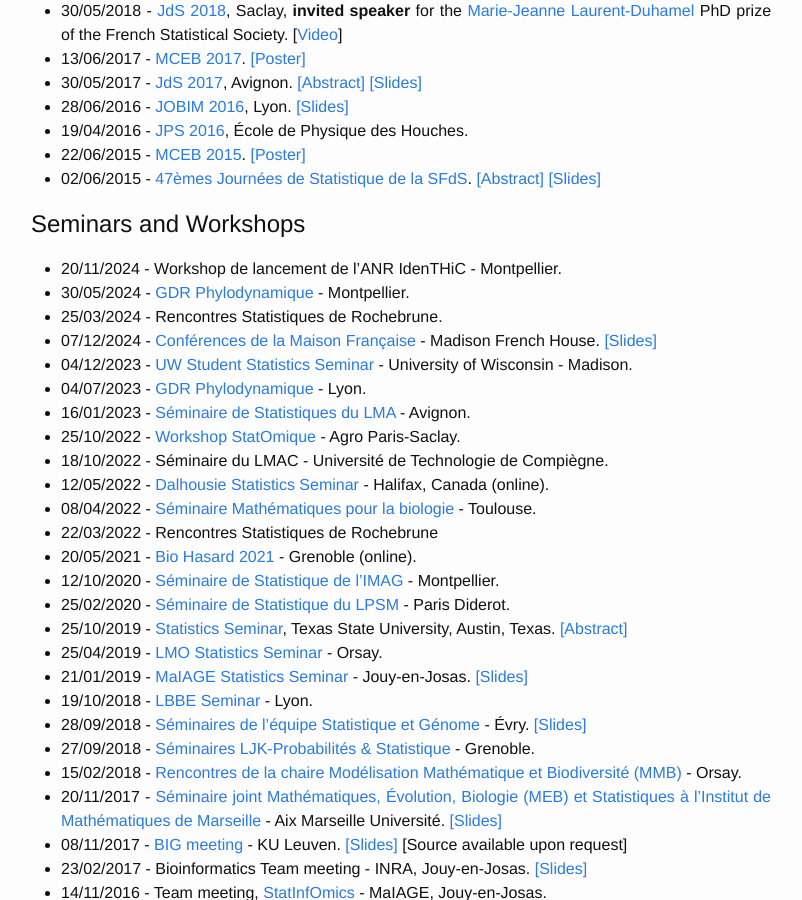
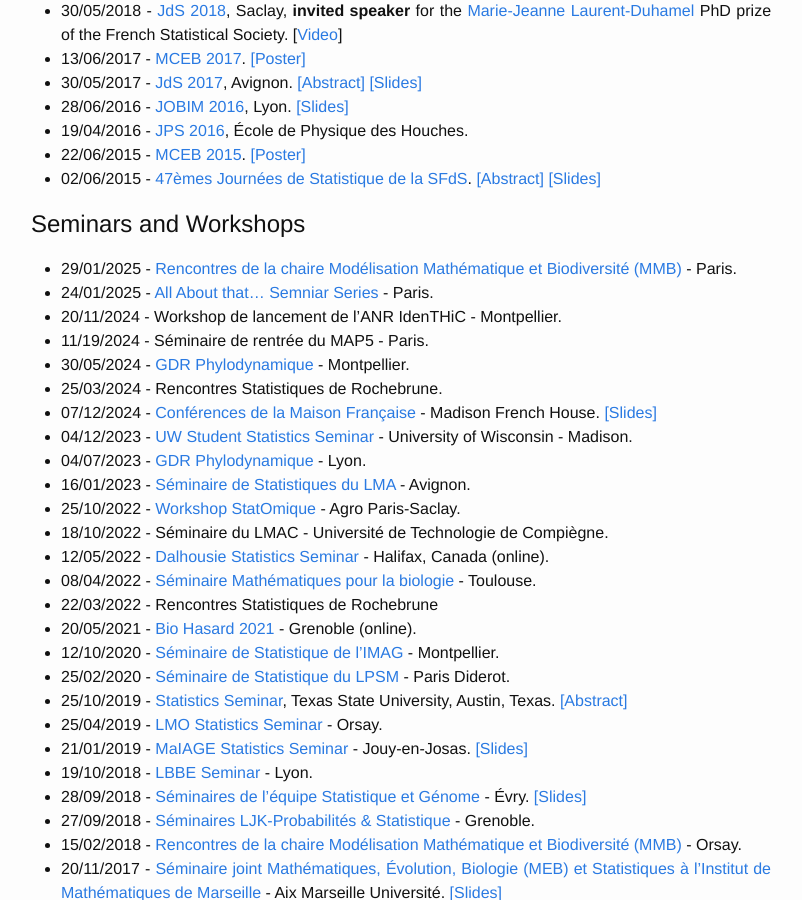
Before and after one commit to pbastide/pbastide.github.io, a Jekyll site: the page built from publi.md, in a window 1280 px wide and 900 px high, scrolled down 3147 px. Shown: the whole window, without its empty margins (239-1041 px from the left). Built offline with Jekyll 4.4.1, drawn with Linux system fonts in a browser that asks for light colours.

Commit message:
Update conferences

```diff
--- a/publi.md
+++ b/publi.md
@@ -121,7 +121,10 @@ A [small summary](https://sco.lt/8P2PdB) was published by the Paris Saclay [Life
 
 # Seminars and Workshops
 
+* 29/01/2025 - [Rencontres de la chaire Modélisation Mathématique et Biodiversité (MMB)](http://www.cmap.polytechnique.fr/chaire-mmb/meeting29012025.html) - Paris.
+* 24/01/2025 - [All About that... Semniar Series](https://sites.google.com/view/all-about-that-bayes/#h.okg5lblk6lnm) - Paris.
 * 20/11/2024 - Workshop de lancement de l'ANR IdenTHiC - Montpellier.
+* 11/19/2024 - Séminaire de rentrée du MAP5 - Paris.
 * 30/05/2024 - [GDR Phylodynamique](https://phylodyn2024.sciencesconf.org/) - Montpellier.
 * 25/03/2024 - Rencontres Statistiques de Rochebrune.
 * 07/12/2024 - [Conférences de la Maison Française](https://www.uwfrenchhouse.org/event-details-registration/conferences-de-la-maison-francaise-paul-bastide-2023-12-07-16-00) - Madison French House. [[Slides]]({{site.baseurl}}/docs/20231207_French.html)
```
